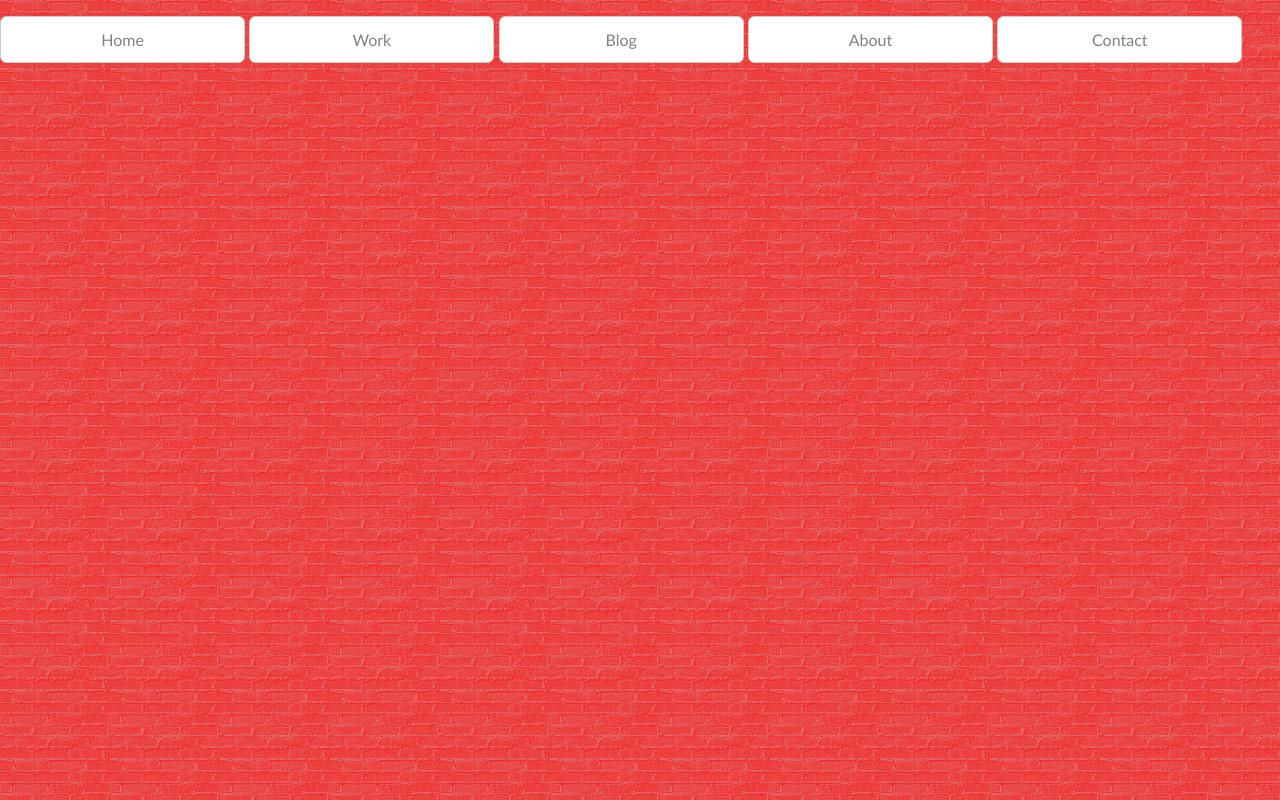
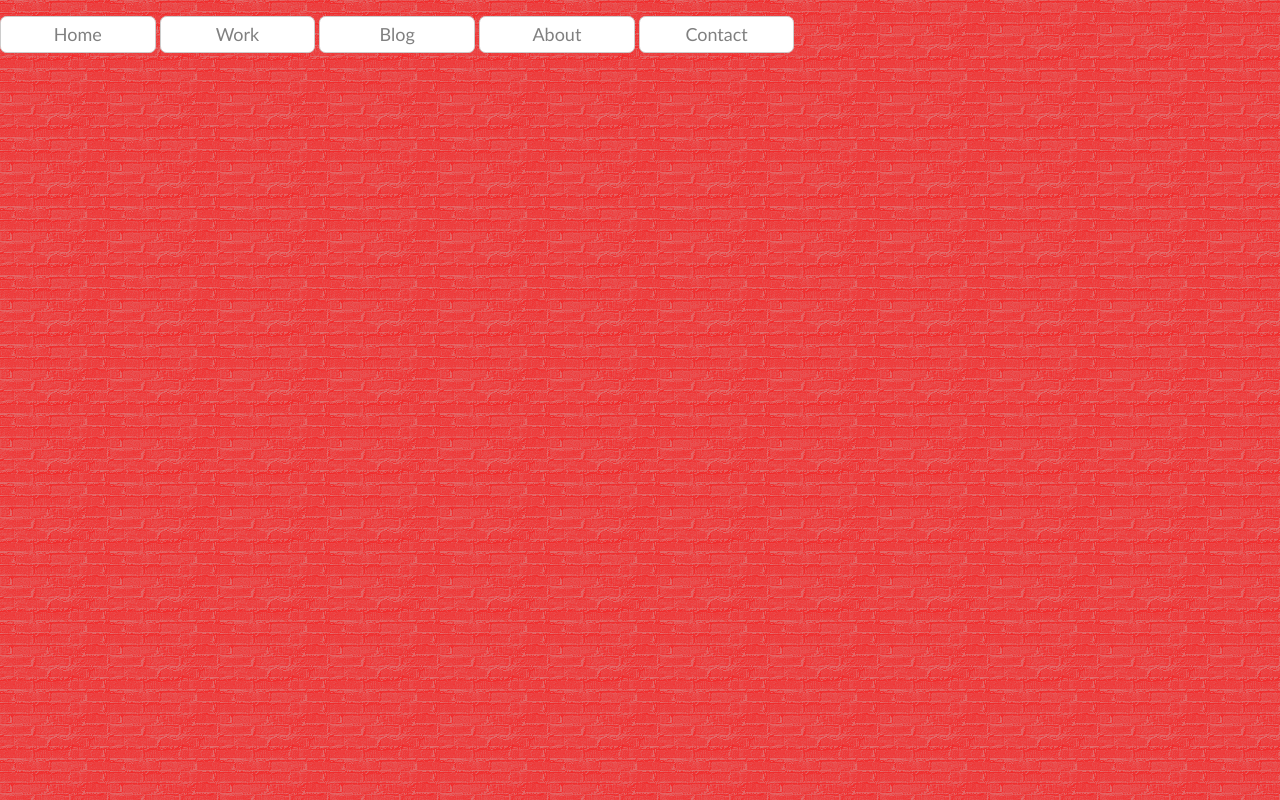
Before and after one commit to rinatsharifullin/portfolio, a plain HTML site: page index.html in a window 1280 px wide. Drawn offline with Linux system fonts and the light colour scheme.

Commit message:
Add files via upload

```diff
--- a/css/style.css
+++ b/css/style.css
@@ -33,11 +33,10 @@ body{
 #myNav{
 	text-align:center;
 	display:block;
-	overflow-x:visible;
 }
 #myNav a:link, #myNav a:visited{
 	border:1px solid #ccc;
-	padding:1vw 2vw;
+	padding:0.5vw 1vw;
 	border-radius:0.5vw;
 	background-color:#fff;
 	text-decoration:none;
@@ -47,8 +46,8 @@ body{
 }
 #myNav a{
 	display:inline-block;
-	width:15vw;
-	font-size:16px;
+	width:10vw;
+	font-size:18px;
 }
 #myNav a:hover, #myNav a:active{
 	box-shadow:0 1px 6px 0 rgba(32,33,36,0.28);
```
